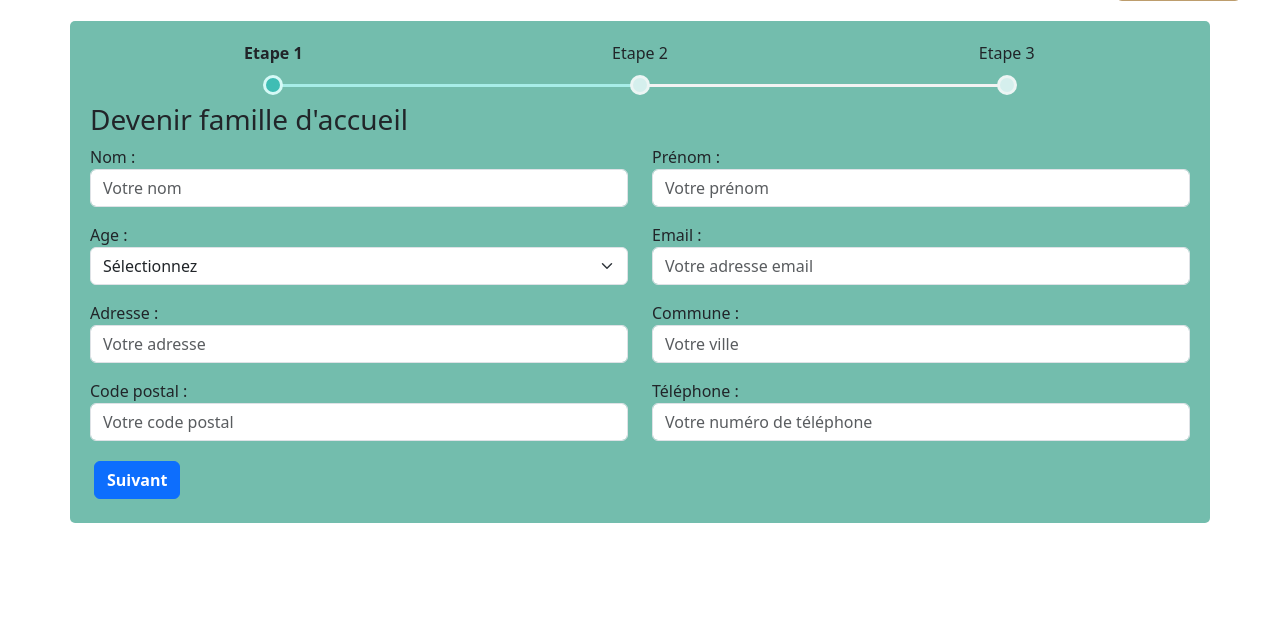
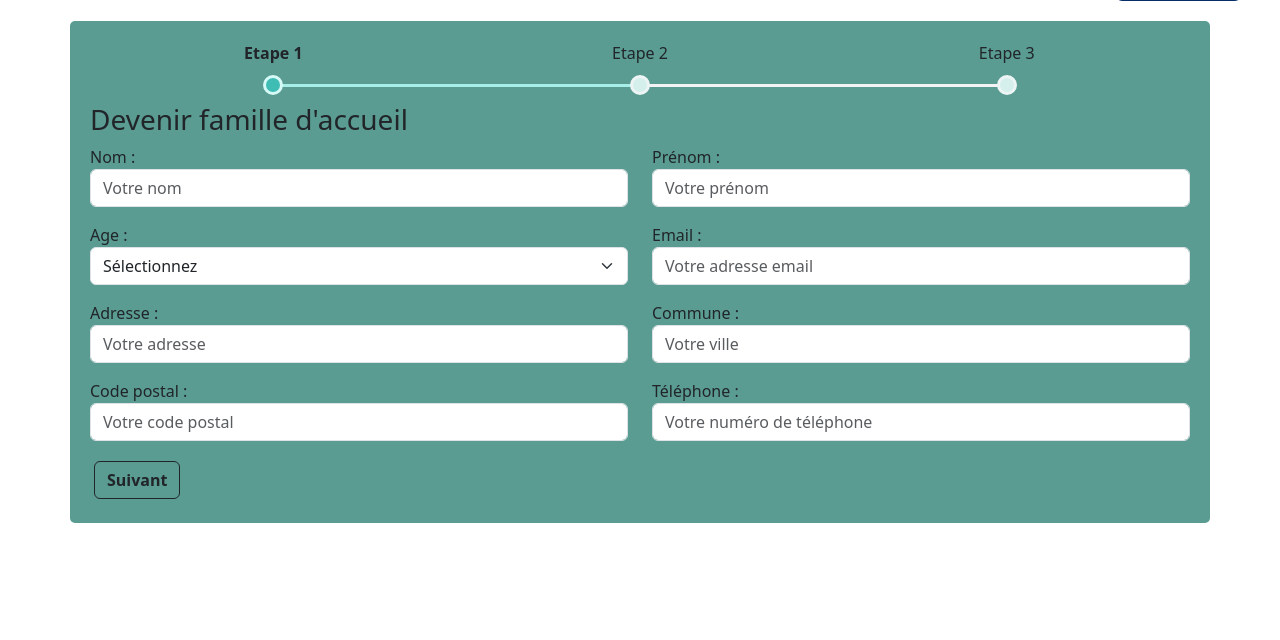
Before and after one commit to Akina1507/adopt-kitty, a CodeIgniter app: page /database/Famille1/step1 in a window 1280 px wide. Shown: the part 160-800 px from the top of the page. Run offline with CodeIgniter, Linux system fonts and the light colour scheme; the visitor is signed in with stand-in values (Sample User, id 1).

Commit message:
Changement couleur btn nav bar + form famille

```diff
--- a/application/controllers/Famille1.php
+++ b/application/controllers/Famille1.php
@@ -143,7 +143,7 @@ class Famille1 extends CI_Controller
 
     public function success()
     {
-        header('refresh:10;url=' . base_url('Users'));
+        /* header('refresh:10;url=' . base_url('Users')); */
         $this->load->view('form/success');
     }
 }
--- a/application/views/espace_animaux/recherche.php
+++ b/application/views/espace_animaux/recherche.php
@@ -14,7 +14,7 @@
 <?php
 include(APPPATH . "views/include/header.php")
 ?>
-<a class="btn custom-btn" href="<?php
+<a class="btn header-btn" href="<?php
 											echo base_url("Famille1/step1") ?>">Rencontrer cet animal
 			</a>
 <body>
--- a/application/views/form/step1.php
+++ b/application/views/form/step1.php
@@ -128,7 +128,7 @@
                         </div>
 
                         <div class="d-flex btn-row">
-                            <button class="btn btn-primary fw-bold m-1" id="nextBtn" onclick="nextPrev(1)" type="button">Suivant</button>
+                            <button class="btn btn-outline-dark fw-bold m-1" id="nextBtn" onclick="nextPrev(1)" type="button">Suivant</button>
                         </div>
                     </div>
                 </div>
@@ -239,8 +239,8 @@
                             <h6 class="invalid-feedback"><?= form_error('raison_famille'); ?></h6>
                         </div>
                         <div class="d-flex btn-row">
-                            <button class="btn btn-primary fw-bold m-1" id="prevBtn" onclick="nextPrev(-1)" type="button">Précédent</button>
-                            <button class="btn btn-primary fw-bold m-1" id="nextBtn" onclick="nextPrev(1)" type="button">Suivant</button>
+                            <button class="btn btn-outline-dark fw-bold m-1" id="prevBtn" onclick="nextPrev(-1)" type="button">Précédent</button>
+                            <button class="btn btn-outline-dark fw-bold m-1" id="nextBtn" onclick="nextPrev(1)" type="button">Suivant</button>
                         </div>
                     </div>
                 </div>
@@ -398,8 +398,8 @@
 
 
                         <div class="d-flex btn-row">
-                            <button class="btn btn-primary fw-bold m-1" id="prevBtn" onclick="nextPrev(-1)" type="button">Précédent</button>
-                            <button class="btn btn-primary fw-bold m-1" id="submitButton" onclick="validateAndSubmit()" type="button">Envoyer</button>
+                            <button class="btn btn-outline-dark fw-bold m-1" id="prevBtn" onclick="nextPrev(-1)" type="button">Précédent</button>
+                            <button class="btn btn-outline-dark fw-bold m-1" id="submitButton" onclick="validateAndSubmit()" type="button">Envoyer</button>
                         </div>
                     </div>
             </form>
--- a/application/views/include/header.php
+++ b/application/views/include/header.php
@@ -44,7 +44,7 @@
 								<path d="M11 6a3 3 0 1 1-6 0 3 3 0 0 1 6 0z" />
 								<path fill-rule="evenodd" d="M0 8a8 8 0 1 1 16 0A8 8 0 0 1 0 8zm8-7a7 7 0 0 0-5.468 11.37C3.242 11.226 4.805 10 8 10s4.757 1.225 5.468 2.37A7 7 0 0 0 8 1z" />
 							</svg>
-							<a class="btn custom-btn" href="<?php echo base_url("Users/deconnect") ?>">Deconnexion</a>
+							<a class="btn test-btn" href="<?php echo base_url("Users/deconnect") ?>">Deconnexion</a>
 						<?php } ?>
 
 					</div>
--- a/assets/css/customms.css
+++ b/assets/css/customms.css
@@ -1,15 +1,22 @@
 .custom-btn:hover {
-	background-color: #7c4747;
+	background-color: #0b20da;
 }
 
 .custom-btn {
 	color: black;
-	background-color: #bd9d6d;
+	background-color: #510868;
 }
+
+
+.test-btn {
+	color: black;
+	background-color: #082e68;
+}
+
 
 .col-md-4 .send-btn {
 	color: black;
-	background-color: #bd9d6d;
+	background-color: #1d96ce;
 }
 
 .fond {
--- a/assets/css/test.css
+++ b/assets/css/test.css
@@ -56,8 +56,12 @@
 }
 
 .form-container {
-	background-color: #73bdad;
+	background-color: rgb(90, 155, 146);
 	padding: 20px;
 	margin-top: 20px;
 	border-radius: 5px;
 }
+
+.success-fond {
+    background-color: rgb(127, 194, 185);
+}
```
Also changed, not shown: application/views/form/success.php (+11 -11 lines).
